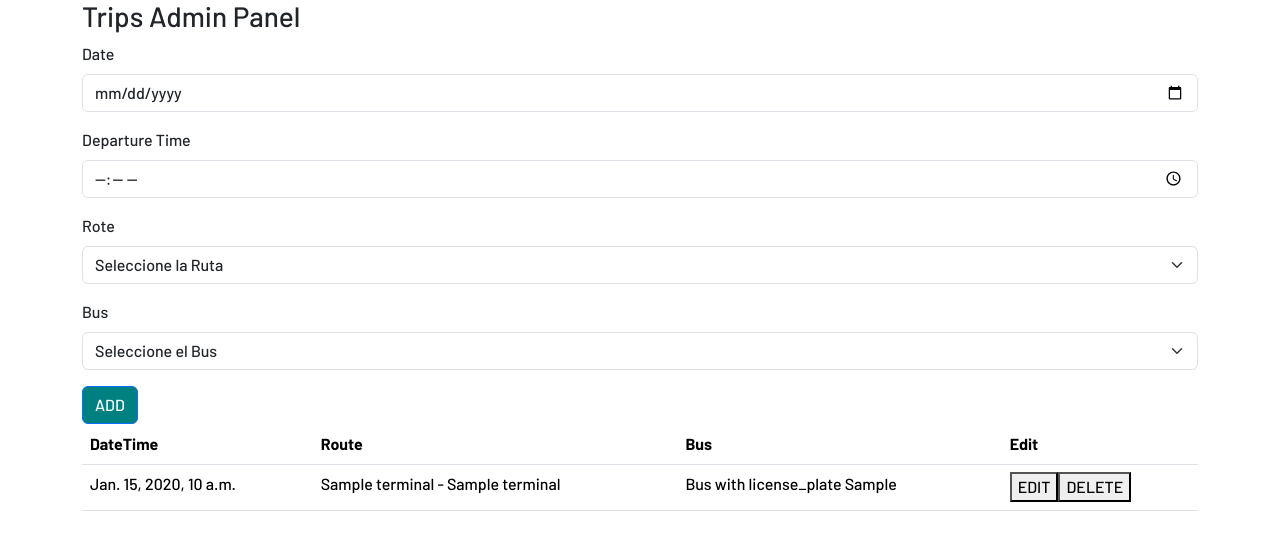
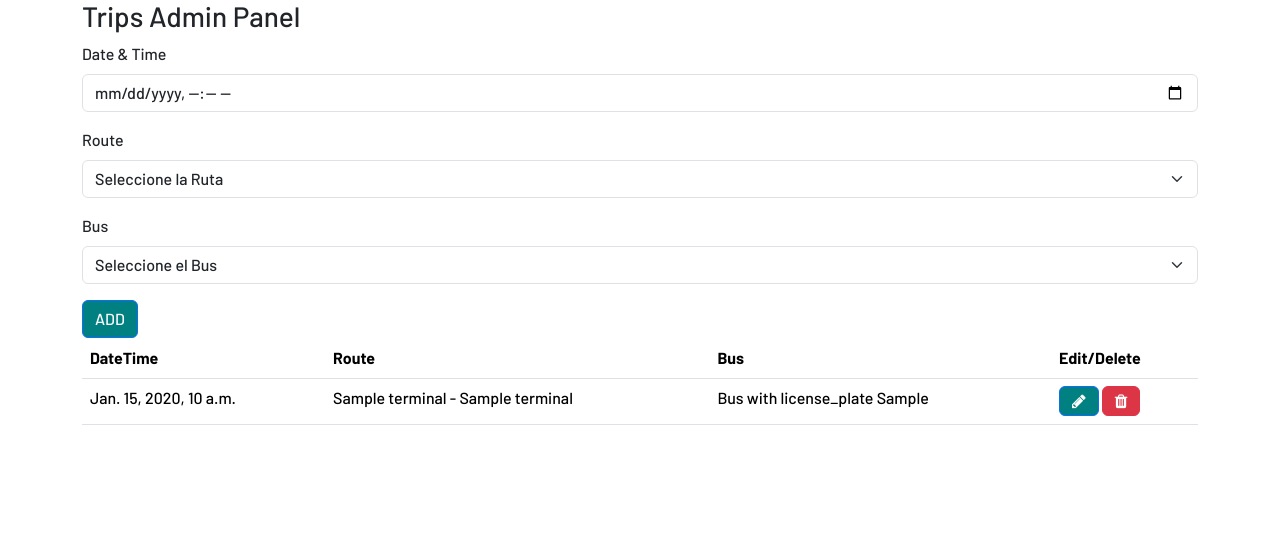
Before and after one commit to ioseluiz/proyecto_final_CF_bootcamp_backend_python, a Django app: page /admin-trips in a window 1280 px wide. Shown: the part 90-640 px from the top of the page. Run offline with Django 4.2, Linux system fonts and the light colour scheme; tables that the repository leaves empty hold one stand-in row (values such as "Sample post"); parts of the project's set-up code (start-up, migrations or seed data) failed here and were passed over.

Commit message:
Trips Admin Panel Create & Delete

```diff
--- a/templates/base/base.html
+++ b/templates/base/base.html
@@ -19,5 +19,10 @@
 
     {% endblock content %}
     <script src="https://cdn.jsdelivr.net/npm/bootstrap@5.3.2/dist/js/bootstrap.bundle.min.js" integrity="sha384-C6RzsynM9kWDrMNeT87bh95OGNyZPhcTNXj1NW7RuBCsyN/o0jlpcV8Qyq46cDfL" crossorigin="anonymous"></script>
+    <script>
+      document.body.addEventListener('htmx:configRequest', (event) => {
+        event.detail.headers['X-CSRFToken'] = '{{ csrf_token }}';
+      })
+    </script>
   </body>
 </html>
--- a/templates/trips/admin_trips.html
+++ b/templates/trips/admin_trips.html
@@ -11,44 +11,42 @@
 
 <div class="container">
     <h3>Trips Admin Panel</h3>
-    <form action="">
+    <form action="" method="post" hx-post="{% url 'trip-create' %}"
+    hx-target="#table-trips" hx-swap="outerHTML">
         <div class="mb-3">
-            <label for="" class="form-label">Date</label>
-            <input type="date" class="form-control" id="trip_date">
+            <label for="" class="form-label">Date & Time</label>
+            <input type="datetime-local" name="trip_datetime" class="form-control" id="trip_datetime">
         </div>
         <div class="mb-3">
-            <label for="" class="form-label">Departure Time</label>
-            <input type="time" class="form-control" id="trip_departure">
-        </div>
-        <div class="mb-3">
-            <label for="" class="form-label">Rote</label>
-            <select  class="form-select" name="" id="trip_route">
+            <label for="" class="form-label">Route</label>
+            <select  class="form-select" name="trip_route" id="trip_route">
                 <option selected>Seleccione la Ruta</option>
                 {% for route in routes %}
-                <option value="{{ route }}">{{ route }}</option>
+                <option value="{{ route.id }}">{{ route }}</option>
                 {% endfor %}
             </select>
         </div>
         <div class="mb-3">
             <label for="" class="form-label">Bus</label>
-            <select class="form-select" name="" id="trip_bus">
+            <select class="form-select" name="trip_bus" id="trip_bus">
                 <option selected>Seleccione el Bus</option>
                 {% for bus in buses %}
-                <option value="{{ bus }}">{{ bus }}</option>
+                <option value="{{ bus.id }}">{{ bus }}</option>
                 {% endfor %}
             </select>
         </div>
         <button type="submit" class="btn btn-primary">ADD</button>
     </form>
 
-    <table class="table">
+    <table class="table" id="table-trips">
+
         <tr>
             <thead>
 
                 <th>DateTime</th>
                 <th>Route</th>
                 <th>Bus</th>
-                <th>Edit</th>
+                <th>Edit/Delete</th>
             </tr>
         </thead>
         <tbody>
@@ -57,7 +55,15 @@
                 <td>{{ trip.departure_time }}</td>
                 <td>{{ trip.route }}</td>
                 <td>{{ trip.bus }}</td>
-                <td><button>EDIT</button><button>DELETE</button></td>
+                <td><i class="fa fa-pencil btn btn-primary"
+                       aria-hidden="true"
+                        ></i>
+                    <i class="fa fa-trash btn btn-danger"
+                       hx-delete="{% url 'trip-delete' trip.id %}"
+                       hx-target="#table-trips"
+                       hx-swap="outerHTML"
+                       aria-hidden="true"></i>
+                </td>
 
             </tr>
             {% endfor %}
@@ -65,5 +71,7 @@
 
     </table>
 
+
+
 </div>
 {% endblock content %}
--- a/trips/urls.py
+++ b/trips/urls.py
@@ -6,6 +6,9 @@ urlpatterns = [
     path("",views.home_view, name="homepage"),
     path("search-results/",views.search_results_view, name="search-results"),
     path("admin-trips",views.trips_admin_view, name="trips-admin"),
+    path("create/", views.create_trip, name="trip-create"),
+    # path("<int:pk/update",views.update_trip, name="trip-update"),
+    path("<int:pk>/delete",views.delete_trip, name="trip-delete"),
 
 
 ]
--- a/trips/views.py
+++ b/trips/views.py
@@ -56,6 +56,11 @@ def search_results_view(request, *args, **kwargs):
 
     return render(request, 'trips/components/trips-list-elements.html', context)
 
+
+# CRUD Model Route
+
+
+# CRUD Model Trips
 def trips_admin_view(request):
     context = { }
     routes = Route.objects.all()
@@ -67,15 +72,47 @@ def trips_admin_view(request):
     return render(request, 'trips/admin_trips.html',context)
 
 
-def list_trips(request):
+def get_trip(request):
     pass
 
 
+
 def create_trip(request):
-    pass
+    context = {}
+    if request.POST:
+        # Read parameters
+        trip_datetime = request.POST.get('trip_datetime') #str
+        print(trip_datetime)
+        trip_datetime = datetime.strptime(trip_datetime, '%Y-%m-%dT%H:%M')
+        trip_route = request.POST.get('trip_route')
+        trip_route = Route.objects.get(id=trip_route)
+        print(trip_route)
+        trip_bus = request.POST.get('trip_bus')
+        trip_bus = Bus.objects.get(id=trip_bus)
+        # data = {
+        #     'departure_time': trip_datetime,
+        #     'route': trip_route,
+        #     'trip_bus': trip_bus,
+        # }
+        # print(data)
 
-def update_trip(request):
-    pass
+        Trip.objects.create(departure_time=trip_datetime,
+                            route=trip_route,
+                            bus=trip_bus)
 
-def delete_trip(request):
-    pass
+        trips = Trip.objects.all()
+        context['trips'] = trips
+        return render(request, 'trips/components/table-trips.html',context)
+
+
+# def update_trip(request, pk):
+#     trip = Trip.objects.get(id=pk)
+#     if request.method == "PUT":
+
+#         pass
+
+def delete_trip(request, pk):
+    Trip.objects.get(id=pk).delete()
+    trips = Trip.objects.all()
+    context = {'trips': trips}
+    return render(request, "trips/components/table-trips.html",context)
```
Also changed, not shown: templates/trips/components/table-trips.html (added, +30 -0 lines).
